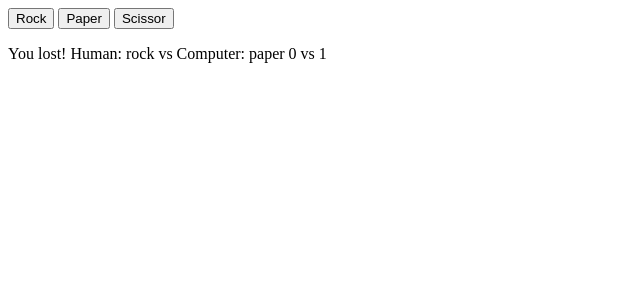
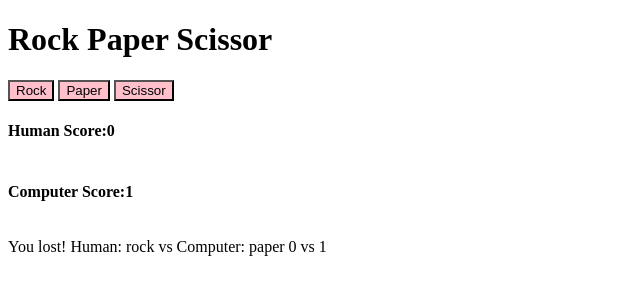
Before and after one commit to sevensevencoffee/rock-paper-scissor, a plain HTML site: page index.html in a window 1280 px wide. Both pictures are taken after a click on the button "Rock". Shown: the whole page, without its empty margins (0-640 px from the left). Drawn offline with Linux system fonts and the light colour scheme.

Commit message:
Updated CSS

```diff
--- a/index.html
+++ b/index.html
@@ -4,13 +4,27 @@
     <meta charset="UTF-8">
     <meta name="viewport" content="width=device-width, initial-scale=1.0">
     <title>Rock Paper Scissor</title>
+    <link rel="stylesheet" href="style.css">
 </head>
 <body>
+    <h1> Rock Paper Scissor</h1>
+
     <button id="rock">Rock</button>
     <button id="paper">Paper</button>
     <button id="scissor">Scissor</button>
 
+    <div class="HumanScore">
+        <h4 id = "humanScore-title">Human Score: </h4>
+        <h4 id = "humanDisplayScore">0</h4>
+    </div>
+
+    <div class="ComputerScore">
+        <h4 id = "ComputerScore-title">Computer Score: </h4>
+        <h4 id = "compDisplayScore">0</h4>
+    </div>
+
     <div id="selection"></div>
+
 
     <script src="javascript.js"></script>
 </body>
--- a/javascript.js
+++ b/javascript.js
@@ -14,11 +14,20 @@ let humanScore = 0;
 let computerScore = 0;
 
 /* write the logic to play a single roud */
-let newDiv = document.querySelector("div");
+let newDiv = document.querySelector("#selection");
+let result;
+let textResult = document.createElement("p");
+
+newDiv.appendChild(textResult);
+
+const humanDisplayBoard = document.querySelector('#humanDisplayScore');
+
+const compDisplayBoard = document.querySelector('#compDisplayScore');
+//humanDisplayBoard;
 
 function playRound(humanChoice){
     const computerChoice = getComputerChoice();
-    let result;
+
     if (humanChoice === "rock" && computerChoice === "scissor"){
         humanScore++;
         result = `You win! Human: ${humanChoice} vs Computer: ${computerChoice}
@@ -49,15 +58,14 @@ function playRound(humanChoice){
     }
 
 
-    let textResult = document.createElement("p");
-
-    newDiv.appendChild(textResult);
-
     textResult.textContent = result;
-
+    humanDisplayBoard.textContent = humanScore;
+    compDisplayBoard.textContent = computerScore;
     checkForWinner();
 
 }
+
+
 
 function checkForWinner() {
     const maxScore = 5;
@@ -89,6 +97,7 @@ scissor.addEventListener("click", ()=> playRound("scissor"));
 
 
 
+
 //function playGame() {
 //    for (var i=0; i<6; i++) {
 //        let humanSelection = getHumanChoice();
--- /dev/null
+++ b/style.css
@@ -0,0 +1,11 @@
+button {
+    background-color: pink;
+}
+
+.HumanScore{
+    display: flex;
+}
+
+.ComputerScore{
+    display: flex;
+}
```
